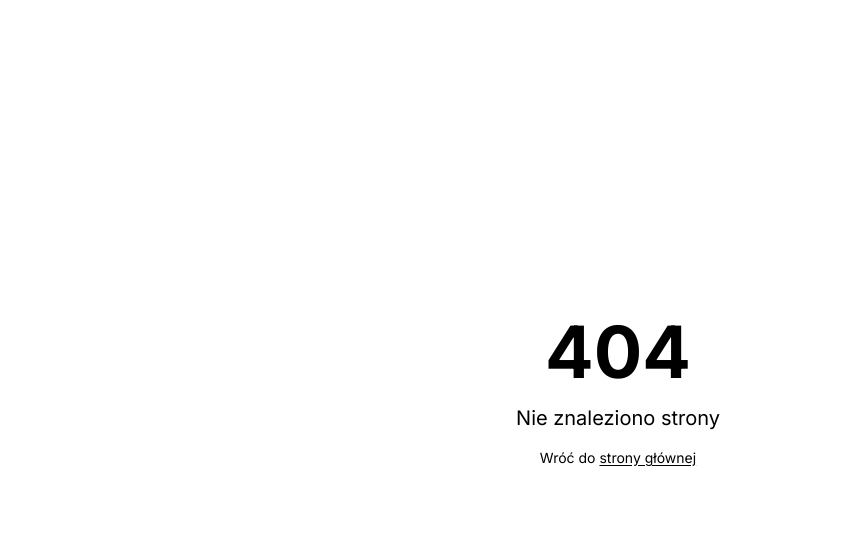
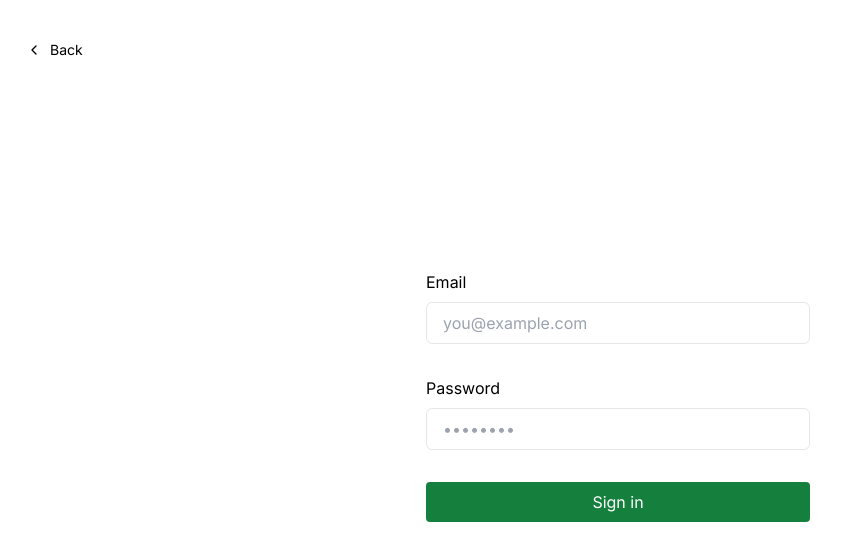
Before and after one commit to mflisikowski/old-mflisikowski, a Next.js app: page /login in a window 1280 px wide. Before the commit this address had no page. Shown: the top 560 px of the page, without its empty margins (22-863 px from the left). Built offline with nearby package versions, Linux system fonts and the light colour scheme.

Commit message:
feat(auth): add login page, layout and messages components

```diff
--- /dev/null
+++ b/app/(auth)/layout.tsx
@@ -0,0 +1,14 @@
+export const metadata = {
+  title: "Create Next App",
+  description: "Generated by create next app",
+};
+
+export default function RootLayout({
+  children,
+}: {
+  children: React.ReactNode;
+}) {
+  return (
+    <main className="min-h-screen flex flex-col items-center">{children}</main>
+  );
+}
--- /dev/null
+++ b/app/(auth)/login/messages.tsx
@@ -0,0 +1,27 @@
+"use client";
+
+import { useSearchParams } from "next/navigation";
+
+export default function Messages() {
+  const searchParams = useSearchParams();
+  const error = searchParams.get("error");
+  const message = searchParams.get("message");
+  return (
+    <>
+      {error && (
+        <p
+          className={`${
+            error ? "text-red-500" : "text-green-500"
+          } mt-4 p-4 bg-neutral-900 text-neutral-300 text-center`}
+        >
+          {error}
+        </p>
+      )}
+      {message && (
+        <p className="mt-4 p-4 bg-neutral-900 text-neutral-300 text-center">
+          {message}
+        </p>
+      )}
+    </>
+  );
+}
--- /dev/null
+++ b/app/(auth)/login/page.tsx
@@ -0,0 +1,60 @@
+import Link from "next/link";
+import Messages from "./messages";
+
+export default function Login() {
+  return (
+    <div className="flex-1 flex flex-col w-full px-8 sm:max-w-md justify-center gap-2">
+      <Link
+        className="absolute left-8 top-8 py-2 px-4 rounded-md no-underline text-foreground bg-btn-background hover:bg-btn-background-hover flex items-center group text-sm"
+        href="/"
+      >
+        <svg
+          xmlns="http://www.w3.org/2000/svg"
+          width="24"
+          height="24"
+          viewBox="0 0 24 24"
+          fill="none"
+          stroke="currentColor"
+          strokeWidth="2"
+          strokeLinecap="round"
+          strokeLinejoin="round"
+          className="mr-2 h-4 w-4 transition-transform group-hover:-translate-x-1"
+        >
+          <polyline points="15 18 9 12 15 6" />
+        </svg>{" "}
+        Back
+      </Link>
+
+      <form
+        className="flex-1 flex flex-col w-full justify-center gap-2 text-foreground"
+        action="/auth/sign-in"
+        method="post"
+      >
+        <label className="text-md" htmlFor="email">
+          Email
+        </label>
+        <input
+          className="rounded-md px-4 py-2 bg-inherit border mb-6"
+          name="email"
+          placeholder="you@example.com"
+          required
+        />
+        <label className="text-md" htmlFor="password">
+          Password
+        </label>
+        <input
+          className="rounded-md px-4 py-2 bg-inherit border mb-6"
+          placeholder="••••••••"
+          type="password"
+          name="password"
+          required
+        />
+        <button className="bg-green-700 rounded px-4 py-2 text-white mb-2">
+          Sign in
+        </button>
+
+        <Messages />
+      </form>
+    </div>
+  );
+}
```
